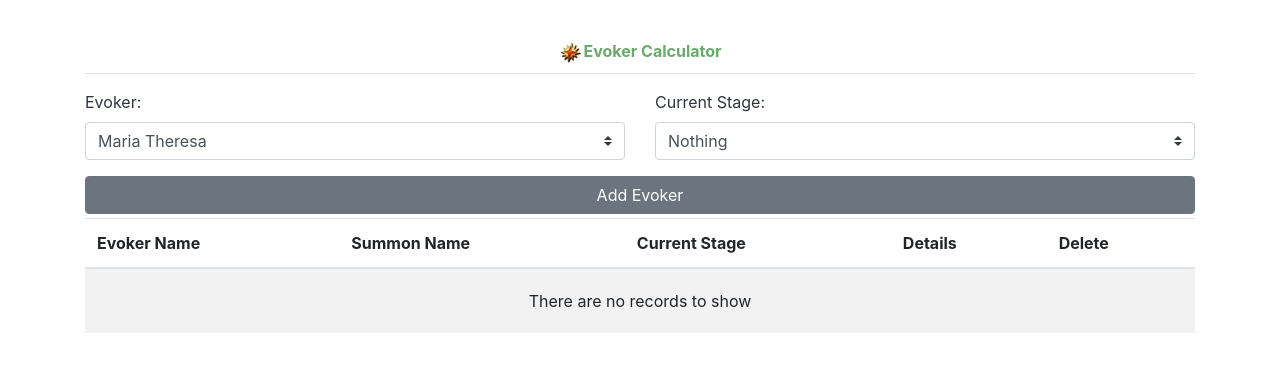
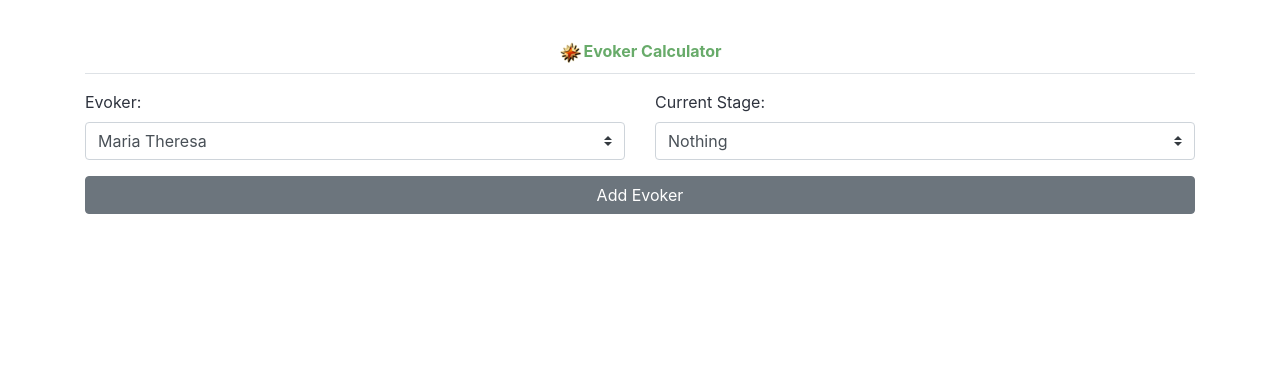
Before and after one commit to OrkunKocyigit/carcarum, a Vue app: page /#/ in a window 1280 px wide. Shown: the top 372 px of the page. Built offline with nearby package versions, Linux system fonts and the light colour scheme.

Commit message:
Fixed empty table visibility

```diff
--- a/src/components/CharSelector.vue
+++ b/src/components/CharSelector.vue
@@ -11,7 +11,7 @@
          <b-form-select v-model="selectedStage" id="select-stage" :options="stageOptions" :disabled="haveAll" />
        </b-form-group>
      </div>
-     <b-button block type="submit" variant="secondary" :disabled="haveAll" @submit="onEvokerAdded">Add Evoker</b-button>
+     <b-button block variant="secondary" :disabled="haveAll" @click="onEvokerAdded">Add Evoker</b-button>
    </b-form>
  </div>
 </template>
--- a/src/views/ECalc.vue
+++ b/src/views/ECalc.vue
@@ -1,7 +1,7 @@
 <template>
   <div class="ecalc">
     <CharSelector :addEvoker="onEvokerAdded" :filteredEvokers="filterEvokerList"/>
-    <EvokerTable :evokerList="evokers" :removeEvoker="onEvokerRemoved" class="mt-1"/>
+    <EvokerTable v-if="tableVisible" :evokerList="evokers" :removeEvoker="onEvokerRemoved" class="mt-1"/>
   </div>
 </template>
 
@@ -33,6 +33,9 @@ export default {
   computed: {
     filterEvokerList: function () {
       return this.evokers.map((x) => (x.id))
+    },
+    tableVisible: function () {
+      return this.evokers.length > 0
     }
   }
 }
```
